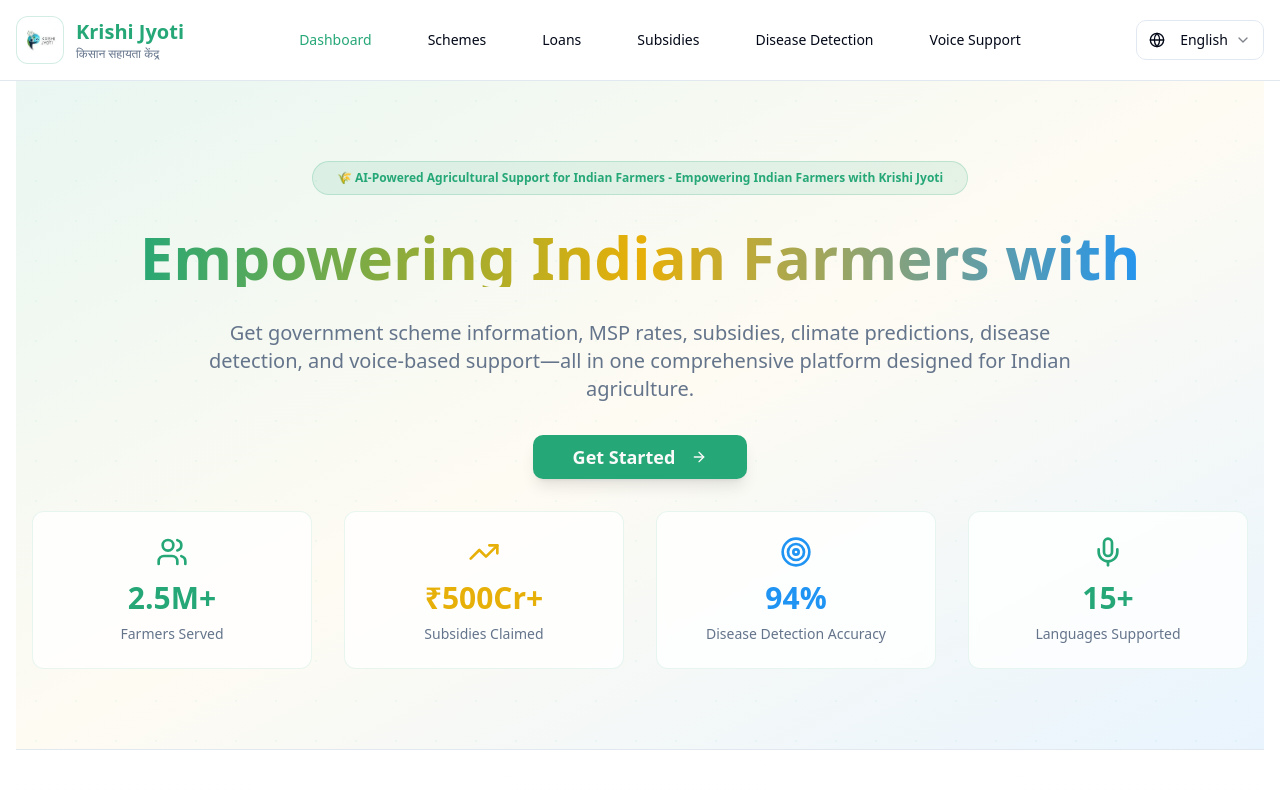
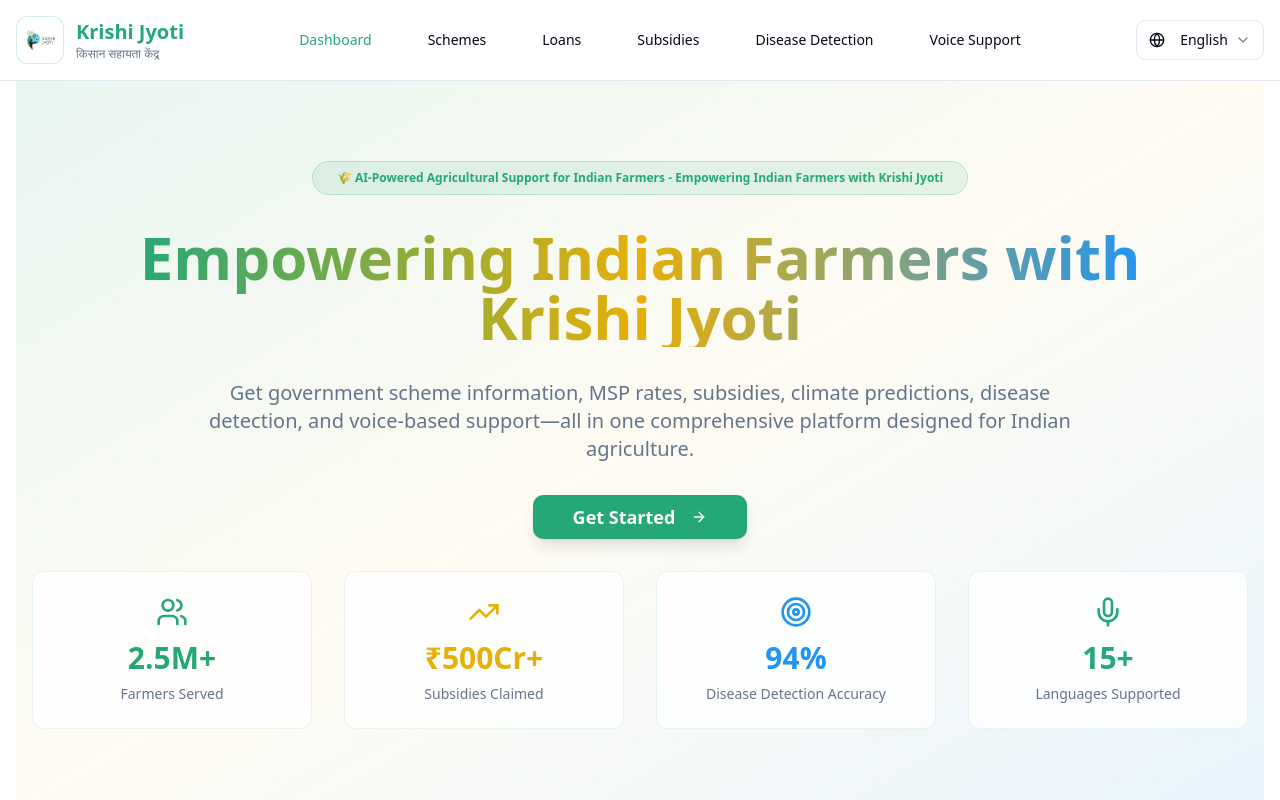
Before and after one commit to udaygupta222004/Agri-smart, a React (Vite) app: page / in a window 1280 px wide. Shown: the top 800 px of the page. Built offline with nearby package versions, Linux system fonts and the light colour scheme.

Commit message:
Add Krishi Jyoti to dashboard

```diff
--- a/src/pages/Index.tsx
+++ b/src/pages/Index.tsx
@@ -31,7 +31,7 @@ const Index = () => {
   const translations = {
     en: {
       aiPowered: '🌾 AI-Powered Agricultural Support for Indian Farmers - Empowering Indian Farmers with Krishi Jyoti',
-      heroTitle: 'Empowering Indian Farmers with',
+      heroTitle: 'Empowering Indian Farmers with Krishi Jyoti',
       heroSubtitle: 'Get government scheme information, MSP rates, subsidies, climate predictions, disease detection, and voice-based support—all in one comprehensive platform designed for Indian agriculture.',
       getStarted: 'Get Started',
       farmersServed: 'Farmers Served',
```
